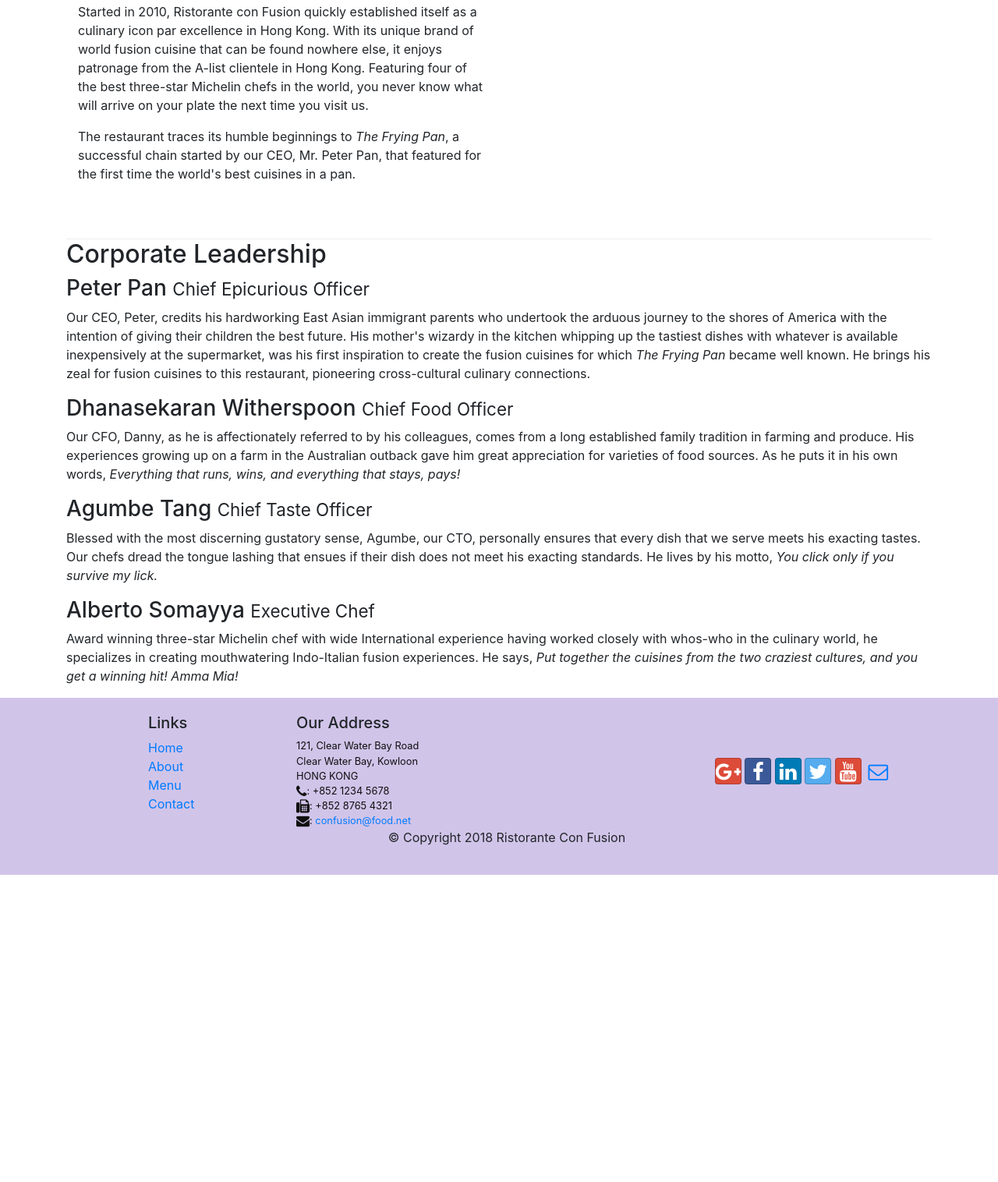
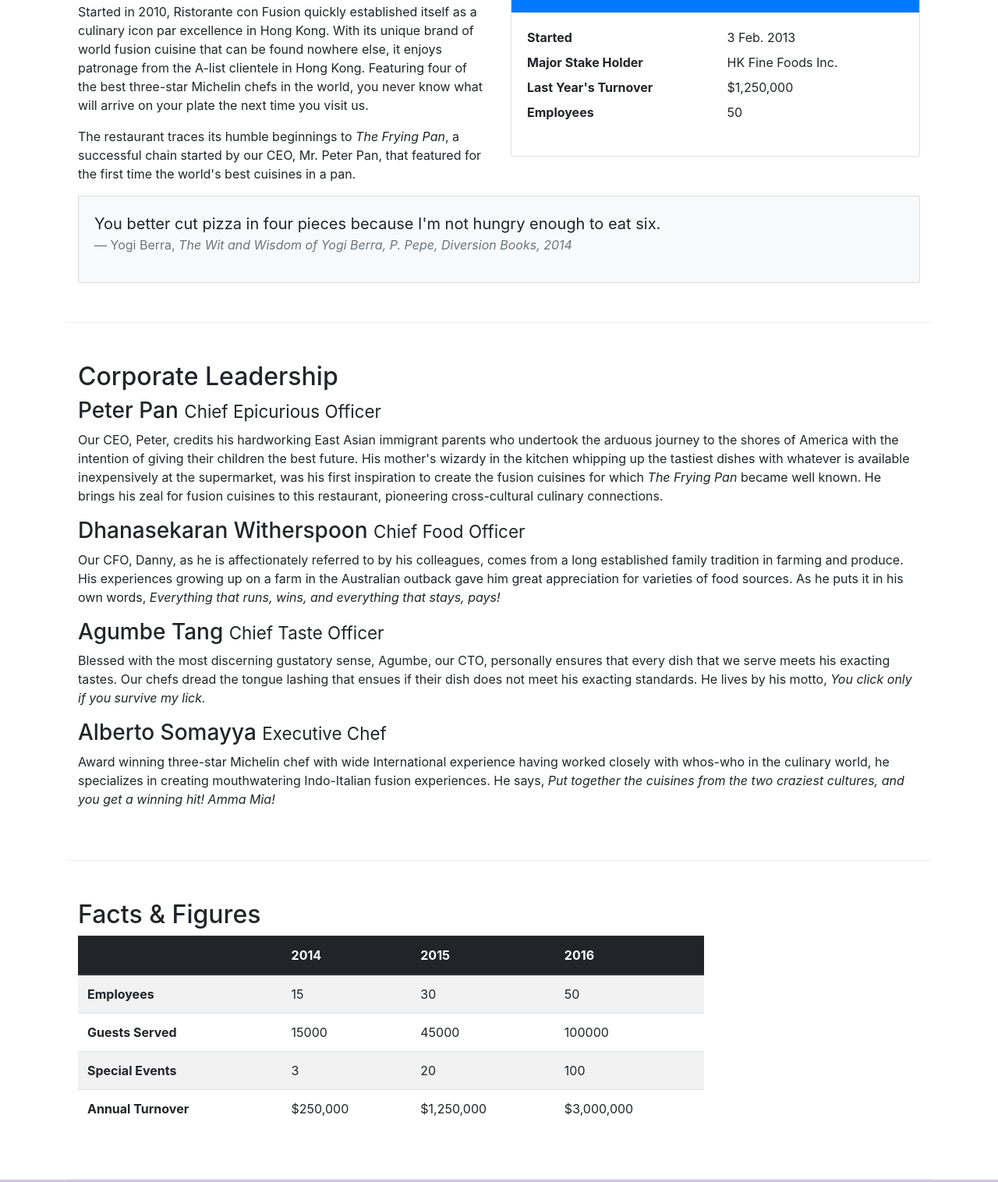
Before and after one commit to godunmichal/bootstrap, a website: page aboutus.html in a window 1280 px wide. Shown: the part 484-2000 px from the top of the page at 78% size. Before the commit the page ends 1606 px from the top, so only its background shows below. Drawn offline with nearby package versions, Linux system fonts and the light colour scheme.

Commit message:
tables and cards

```diff
--- a/aboutus.html
+++ b/aboutus.html
@@ -65,11 +65,38 @@
                 <p>The restaurant traces its humble beginnings to <em>The Frying Pan</em>, a successful chain started by our CEO, Mr. Peter Pan, that featured for the first time the world's best cuisines in a pan.</p>
             </div>
             <div class="col-12 col-sm">
+                <div class="card">
+                    <h3 class="card-header bg-primary text-white">Facts At a Glance</h3>
+                    <div class="card-body">
+                        <dl class="row">
+                            <dt class="col-6">Started</dt>
+                            <dd class="col-6">3 Feb. 2013</dd>
+                            <dt class="col-6">Major Stake Holder</dt>
+                            <dd class="col-6">HK Fine Foods Inc.</dd>
+                            <dt class="col-6">Last Year's Turnover</dt>
+                            <dd class="col-6">$1,250,000</dd>
+                            <dt class="col-6">Employees</dt>
+                            <dd class="col-6">50</dd>
+                        </dl>
+                    </div>
+                </div>
+            </div>
+            <div class="col-12">
+                <div class="card card-body bg-light">
+                    <blockquote class="blockquote">
+                        <p class="mb-0">You better cut pizza in four pieces because I'm not hungry enough to eat six.</p>
+                        <footer class="blockquote-footer">Yogi Berra,
+                            <cite title="Source Title">
+                                The Wit and Wisdom of Yogi Berra, P. Pepe, Diversion Books, 2014
+                            </cite>
+                        </footer>
+                    </blockquote>
+                </div>
             </div>
         </div>
 
 
-        <div class="row">
+        <div class="row row-content">
             <div class="col-12 col-sm-12">
                 <h2>Corporate Leadership</h2>
                 <h3>Peter Pan <small>Chief Epicurious Officer</small></h3>
@@ -89,6 +116,53 @@
                 <p>Award winning three-star Michelin chef with wide International experience having worked closely with whos-who in the culinary world, he specializes in creating mouthwatering Indo-Italian fusion experiences. He says, <em>Put together the cuisines from the two craziest cultures, and you get a winning hit! Amma Mia!</em></p>
                 </div>
             </div>
+       </div>
+       <div class="row row-content">
+           <div class="col-12 col-sm-9">
+               <h2>Facts &amp; Figures</h2>
+               <div class="table-responsive">
+                   <table class="table table-striped">
+                        <thead class="thead-dark">
+                           <tr>
+                               <th>&nbsp;</th>
+                               <th>2014</th>
+                               <th>2015</th>
+                               <th>2016</th>
+                           </tr>
+                       </thead>
+                       <tbody>
+                           <tr>
+                               <th>Employees</th>
+                               <td>15</td>
+                               <td>30</td>
+                               <td>50</td>
+                           </tr>
+                           <tr>
+                               <th>Guests Served</th>
+                               <td>15000</td>
+                               <td>45000</td>
+                               <td>100000</td>
+                           </tr>
+                           <tr>
+                            <th>Special Events</th>
+                            <td>3</td>
+                            <td>20</td>
+                            <td>100</td>
+                            </tr>
+                            <tr>
+                                <th>Annual Turnover</th>
+                                <td>$250,000</td>
+                                <td>$1,250,000</td>
+                                <td>$3,000,000</td>
+                            </tr>
+                       </tbody>
+                   </table>
+               </div>
+           </div>
+           <div class="col-12 col-sm-3">
+
+           </div>
+
        </div>
 
     </div>
```
